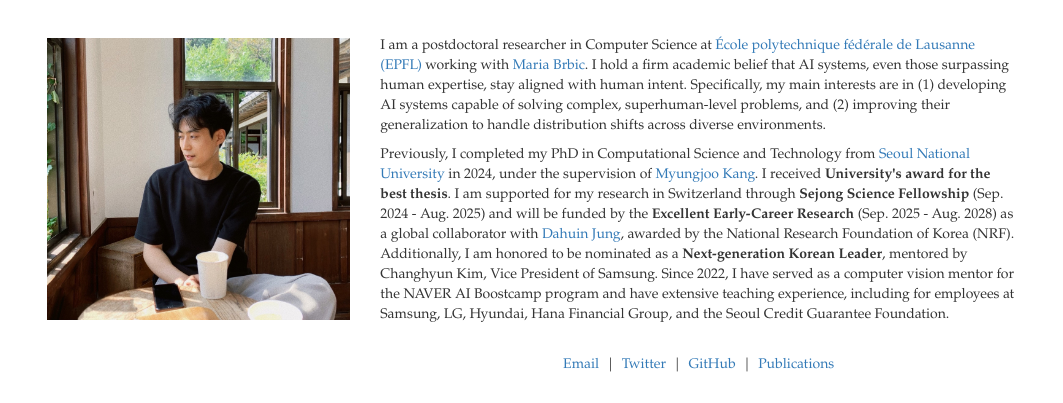
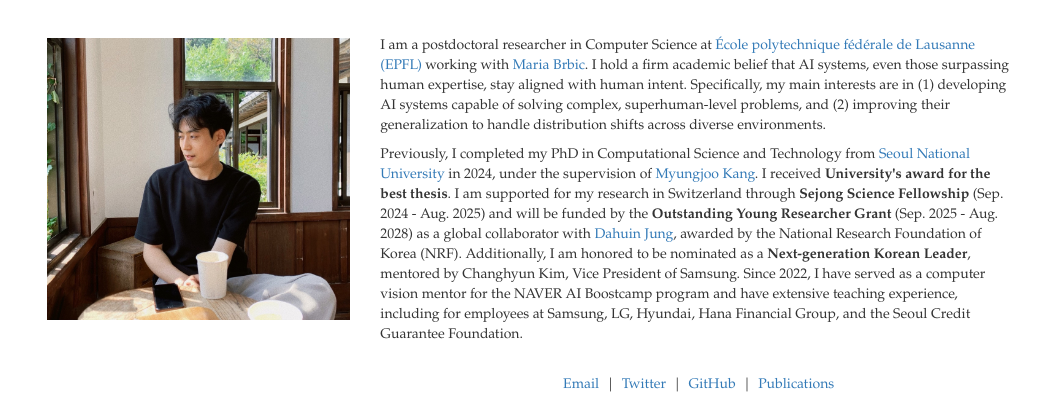
Before and after one commit to aandyjeon/website, a plain HTML site: page index.html in a window 1280 px wide. Shown: the part 102-505 px from the top of the page, without its empty margins (108-1171 px from the left). Drawn offline with Linux system fonts and the light colour scheme; files that its build step writes are made by us from their sources; a script that the page names is missing.

Commit message:
Update index.html

```diff
--- a/index.html
+++ b/index.html
@@ -35,7 +35,7 @@
                     </p>
 
                     <p>
-                    Previously, I completed my PhD in Computational Science and Technology from <a href="https://en.snu.ac.kr/index.html">Seoul National University</a> in 2024, under the supervision of <a href="https://www.ncia.snu.ac.kr">Myungjoo Kang</a>. I received <b>University's award for the best thesis</b>. I am supported for my research in Switzerland through <b>Sejong Science Fellowship</b> (Sep. 2024 - Aug. 2025) and will be funded by the <b>Excellent Early-Career Research</b> (Sep. 2025 - Aug. 2028) as a global collaborator with <a href="https://hai.ssu.ac.kr/">Dahuin Jung</a>, awarded by the National Research Foundation of Korea (NRF). Additionally, I am honored to be nominated as a <b>Next-generation Korean Leader</b>, mentored by Changhyun Kim, Vice President of Samsung. Since 2022, I have served as a computer vision mentor for the NAVER AI Boostcamp program and have extensive teaching experience, including for employees at Samsung, LG, Hyundai, Hana Financial Group, and the Seoul Credit Guarantee Foundation.
+                    Previously, I completed my PhD in Computational Science and Technology from <a href="https://en.snu.ac.kr/index.html">Seoul National University</a> in 2024, under the supervision of <a href="https://www.ncia.snu.ac.kr">Myungjoo Kang</a>. I received <b>University's award for the best thesis</b>. I am supported for my research in Switzerland through <b>Sejong Science Fellowship</b> (Sep. 2024 - Aug. 2025) and will be funded by the <b>Outstanding Young Researcher Grant</b> (Sep. 2025 - Aug. 2028) as a global collaborator with <a href="https://hai.ssu.ac.kr/">Dahuin Jung</a>, awarded by the National Research Foundation of Korea (NRF). Additionally, I am honored to be nominated as a <b>Next-generation Korean Leader</b>, mentored by Changhyun Kim, Vice President of Samsung. Since 2022, I have served as a computer vision mentor for the NAVER AI Boostcamp program and have extensive teaching experience, including for employees at Samsung, LG, Hyundai, Hana Financial Group, and the Seoul Credit Guarantee Foundation.
                     <br><br>
                         <p class="contact">
                             <a href="mailto:myeongho.jeon@epfl.ch">Email</a> &nbsp;|&nbsp;
```
